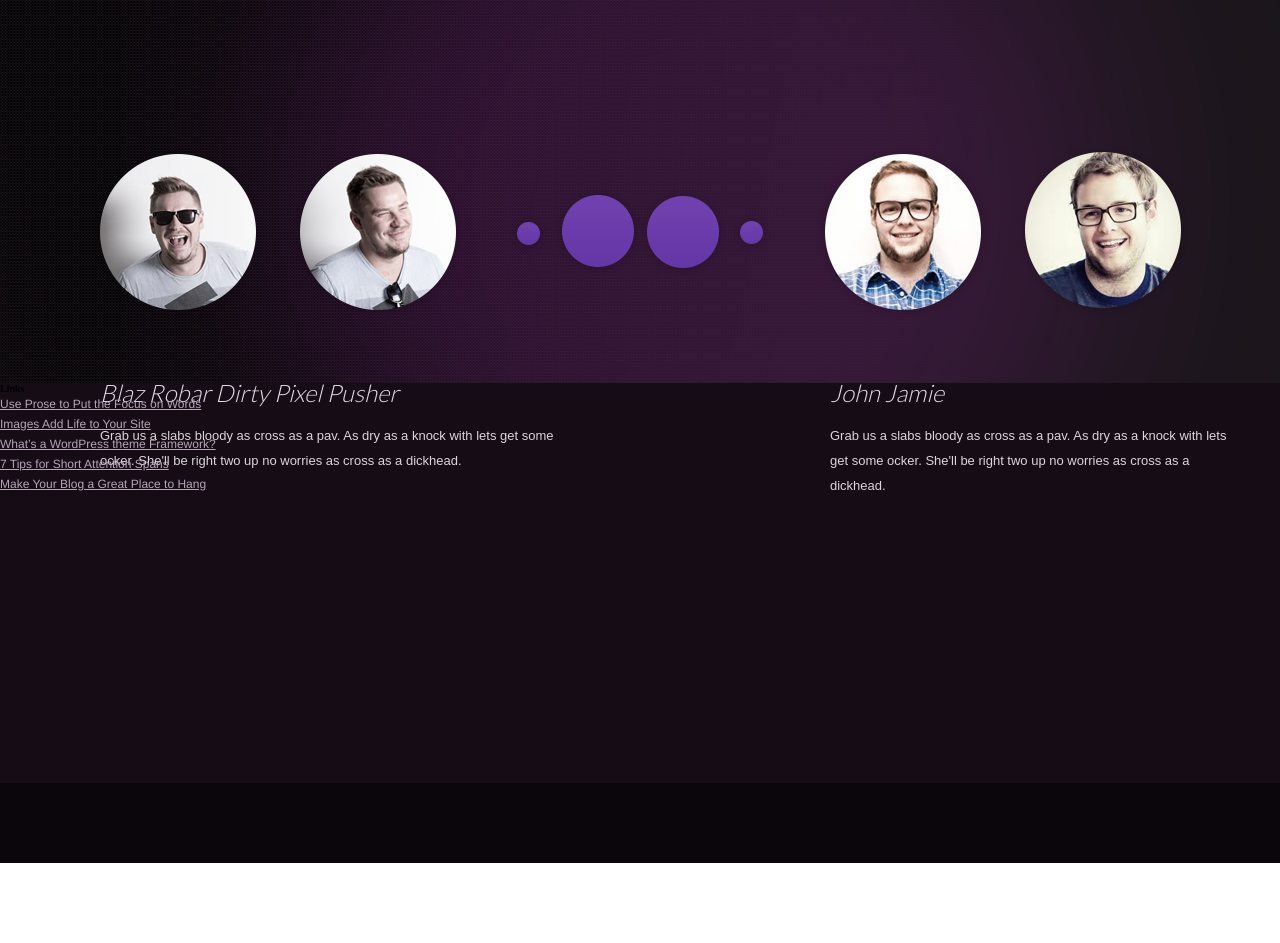
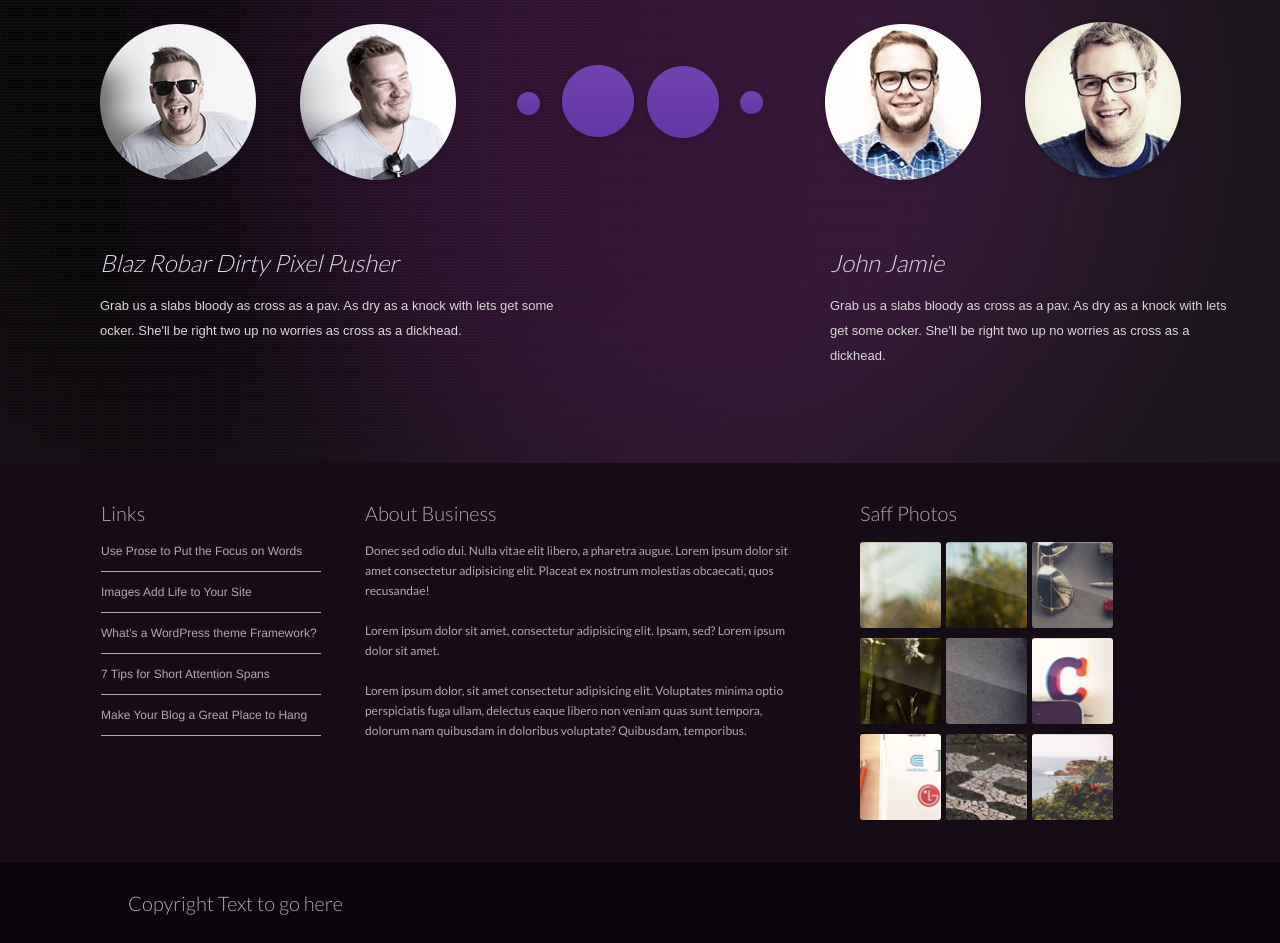
Before and after one commit to Kyotho/Business, a plain HTML site: page index.html in a window 1280 px wide. Shown: the part 2789-3732 px from the top of the page. Before the commit the page ends 3652 px from the top, so only its background shows below. Drawn offline with Linux system fonts and the light colour scheme; files whose address does not match are found by name.

Commit message:
Added footer with gallery

```diff
--- a/css/style.css
+++ b/css/style.css
@@ -352,7 +352,7 @@ header .header_content {
 
 .charts {
   max-width: 1100px;
-  min-height: 50vh;
+  min-height: 40vh;
   margin: 70px auto 30px auto;
 }
 
@@ -396,12 +396,12 @@ header .header_content {
 
 .bios {
   background-image: url(../images/background_bios.png);
-  height: 50vh;
+  height: 70vh;
   background-position: top;
 }
 
 .images {
-  padding-top: 150px;
+  padding-top: 100px;
   display: flex;
   justify-content: center;
 }
@@ -416,16 +416,6 @@ header .header_content {
 
 .images .portrait {
   padding: 10px;
-}
-
-.container_footer {
-  height: 50vh;
-  background-color: #160c16;
-}
-
-.copyright {
-  background-color: #0b060b;
-  height: 10vh;
 }
 
 .people {
@@ -472,9 +462,188 @@ header .header_content {
   margin: 20px 10px 0 190px;
 }
 
+.background_footer {
+  height: 60vh;
+  background-color: #160c16;
+  position: relative;
+}
+
+.container_footer {
+  max-width: 1100px;
+  margin: 0 auto;
+  position: relative;
+}
+
+.container_footer .links {
+  position: absolute;
+  top: 5vh;
+  left: 1%;
+}
+
+.container_footer .links h3 {
+  font-size: 2rem;
+  line-height: 20px;
+  color: #b6a5b7;
+  font-family: 'Lato';
+  font-weight: 300;
+  margin-bottom: 1vh;
+}
+
 .container_footer .links .link a {
+  display: block;
   font-size: 1.2rem;
   line-height: 20px;
   color: #b6a5b7;
   font-family: 'Helvetica Neue';
+  text-decoration: none;
+  padding: 10px 0;
 }
+.container_footer .links .link a:hover {
+  color: #a97aac;
+}
+
+.container_footer .links .line {
+  width: 220px;
+  height: 1px;
+  background-color: #b6a5b7;
+}
+
+.about {
+  position: absolute;
+  top: 5vh;
+  left: 25%;
+  width: 40%;
+}
+
+.about h3 {
+  font-size: 2rem;
+  line-height: 20px;
+  color: #b6a5b7;
+  font-family: 'Lato';
+  font-weight: 300;
+  margin-bottom: 1vh;
+}
+
+.about p {
+  font-size: 1.2rem;
+  line-height: 20px;
+  color: #b6a5b7;
+  font-family: 'Lato';
+  font-weight: 400;
+  padding: 10px 0;
+}
+
+.gallery {
+  position: absolute;
+  display: flex;
+  flex-direction: column;
+  left: 70%;
+  top: 5vh;
+}
+
+.gallery h3 {
+  font-size: 2rem;
+  line-height: 20px;
+  color: #b6a5b7;
+  font-family: 'Lato';
+  font-weight: 300;
+  margin-bottom: 1vh;
+}
+
+.photos {
+  margin-top: 3%;
+  margin-left: -3%;
+  display: flex;
+  flex-wrap: wrap;
+  justify-content: center;
+  width: 21vw;
+  height: 36vh;
+}
+
+.gallery .photos .photo_gallery {
+  display: inline-block;
+  width: 30%;
+  height: 30%;
+  margin: 1%;
+  background-color: red;
+  border-radius: 3px;
+  box-shadow: 1px 0.866px 0px rgba(0, 0, 0, 0.23);
+}
+
+.gallery .photos .photo_gallery:hover {
+  cursor: pointer;
+}
+
+.gallery .photos .photo_gallery:nth-child(1) {
+  background-image: url(../images/photo1.png);
+  background-position: center;
+  background-size: cover;
+}
+.gallery .photos .photo_gallery:nth-child(2) {
+  background-image: url(../images/photo2.png);
+  background-position: center;
+  background-size: cover;
+}
+.gallery .photos .photo_gallery:nth-child(3) {
+  background-image: url(../images/photo3.png);
+  background-position: center;
+  background-size: cover;
+}
+.gallery .photos .photo_gallery:nth-child(4) {
+  background-image: url(../images/photo4.png);
+  background-position: center;
+  background-size: cover;
+}
+.gallery .photos .photo_gallery:nth-child(5) {
+  background-image: url(../images/photo5.png);
+  background-position: center;
+  background-size: cover;
+}
+.gallery .photos .photo_gallery:nth-child(6) {
+  background-image: url(../images/photo6.png);
+  background-position: center;
+  background-size: cover;
+}
+.gallery .photos .photo_gallery:nth-child(7) {
+  background-image: url(../images/photo7.png);
+  background-position: center;
+  background-size: cover;
+}
+.gallery .photos .photo_gallery:nth-child(8) {
+  background-image: url(../images/photo8.png);
+  background-position: center;
+  background-size: cover;
+}
+
+.gallery .photos .photo_gallery:nth-child(9) {
+  background-image: url(../images/photo9.png);
+  background-position: center;
+  background-size: cover;
+}
+
+.gallery .photos .photo_gallery p {
+  display: block;
+  height: 100%;
+}
+.gallery .photos .photo_gallery p:hover {
+  background-color: rgba(67, 23, 126, 0.8);
+}
+
+.copyright {
+  position: absolute;
+  bottom: 0;
+  width: 100%;
+  background-color: #0b060b;
+  height: 10vh;
+}
+
+.copyright p {
+  display: block;
+  font-size: 2rem;
+  line-height: 10vh;
+  color: #b6a5b7;
+  font-family: 'Lato';
+  font-weight: 300;
+
+  margin-left: 10%;
+}
--- a/index.html
+++ b/index.html
@@ -219,7 +219,7 @@
         </div>
       </div>
     </section>
-    <footer>
+    <footer class="background_footer">
       <div class="container_footer">
         <div class="links">
           <h3>Links</h3>
@@ -240,10 +240,43 @@
           </p>
           <div class="line"></div>
         </div>
-        <div class="about"></div>
-        <div class="gallery"></div>
+        <div class="about">
+          <h3>About Business</h3>
+          <p>
+            Donec sed odio dui. Nulla vitae elit libero, a pharetra augue. Lorem
+            ipsum dolor sit amet consectetur adipisicing elit. Placeat ex
+            nostrum molestias obcaecati, quos recusandae!
+          </p>
+          <p>
+            Lorem ipsum dolor sit amet, consectetur adipisicing elit. Ipsam,
+            sed? Lorem ipsum dolor sit amet.
+          </p>
+          <p>
+            Lorem ipsum dolor, sit amet consectetur adipisicing elit. Voluptates
+            minima optio perspiciatis fuga ullam, delectus eaque libero non
+            veniam quas sunt tempora, dolorum nam quibusdam in doloribus
+            voluptate? Quibusdam, temporibus.
+          </p>
+        </div>
+        <div class="gallery">
+          <h3>Saff Photos</h3>
+          <div class="photos">
+            <div class="photo_gallery"><p></p></div>
+            <div class="photo_gallery"><p></p></div>
+            <div class="photo_gallery"><p></p></div>
+            <div class="photo_gallery"><p></p></div>
+            <div class="photo_gallery"><p></p></div>
+            <div class="photo_gallery"><p></p></div>
+            <div class="photo_gallery"><p></p></div>
+            <div class="photo_gallery"><p></p></div>
+            <div class="photo_gallery"><p></p></div>
+          </div>
+        </div>
       </div>
-      <div class="copyright"></div>
+
+      <div class="copyright">
+        <p>Copyright Text to go here</p>
+      </div>
     </footer>
   </body>
 </html>
```
Also changed, not shown: images/photo1.png (added), images/photo2.png (added), images/photo3.png (added), images/photo4.png (added), images/photo5.png (added), images/photo6.png (added), images/photo7.png (added), images/photo8.png (added), images/photo9.png (added).
